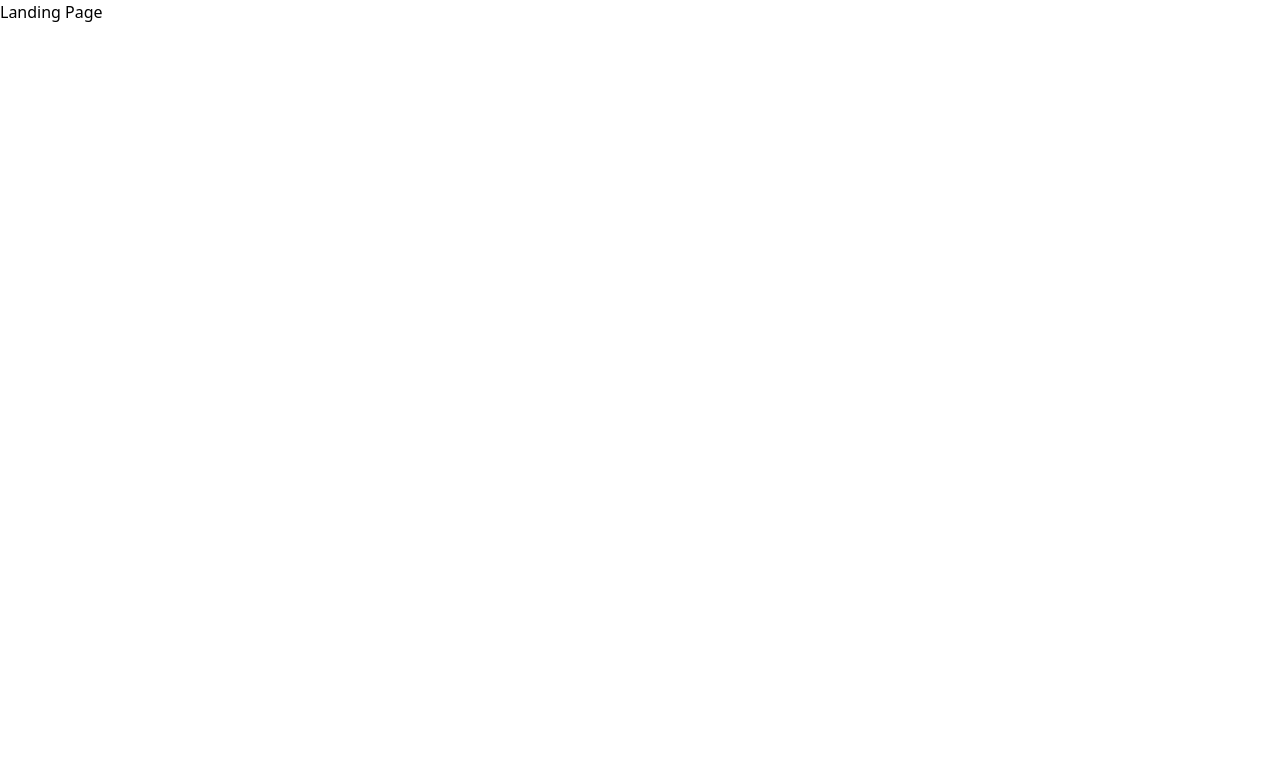
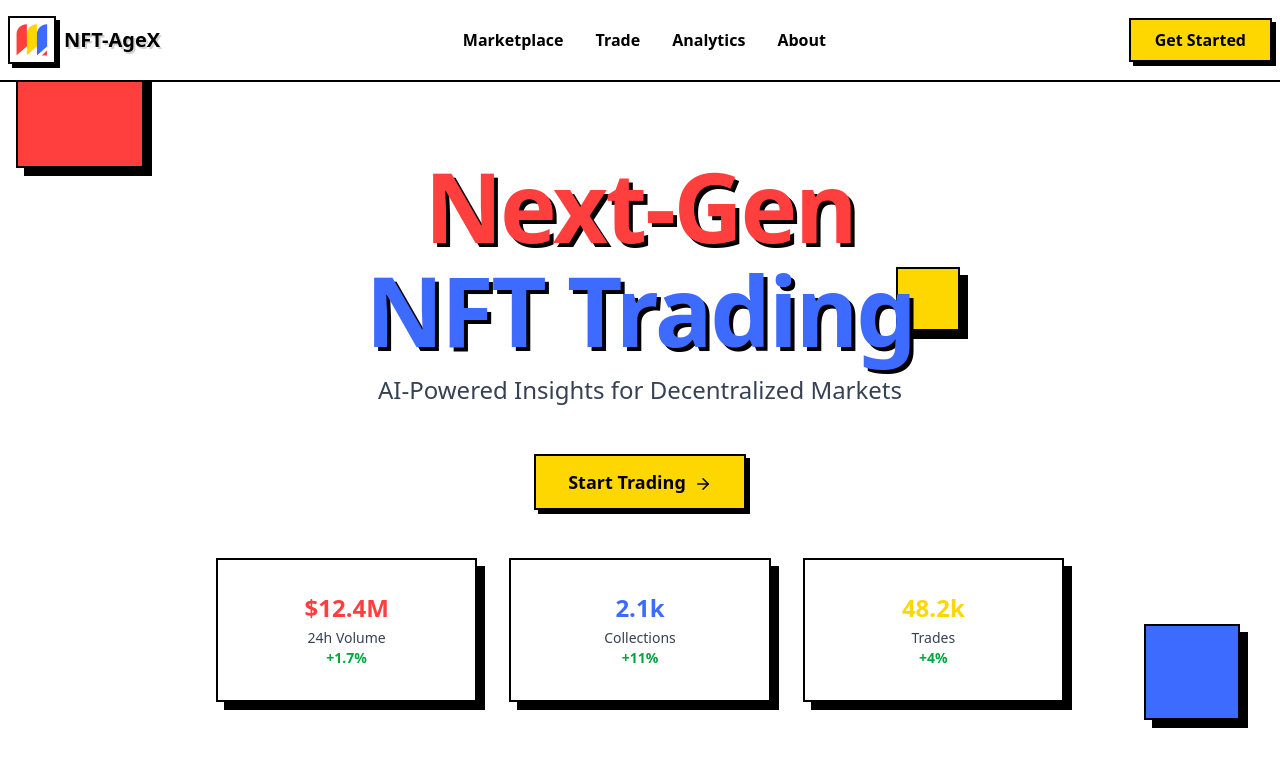
Before and after one commit to adityas1309/NFT-AgeX, a React (Vite) app in the folder client/: page / in a window 1280 px wide. Shown: the top 766 px of the page. Built offline with nearby package versions, Linux system fonts and the light colour scheme.

Commit message:
Add landing page components and navigation with animations

```diff
--- a/client/package.json
+++ b/client/package.json
@@ -11,9 +11,11 @@
   },
   "dependencies": {
     "@tailwindcss/vite": "^4.1.5",
+    "framer-motion": "^12.9.4",
     "lucide-react": "^0.507.0",
     "react": "^19.0.0",
     "react-dom": "^19.0.0",
+    "react-icons": "^5.5.0",
     "react-router": "^7.5.3",
     "tailwindcss": "^4.1.5"
   },
--- /dev/null
+++ b/client/src/components/landing/Hero.jsx
@@ -0,0 +1,117 @@
+import React from "react";
+import { useNavigate } from "react-router";
+import { motion } from "framer-motion";
+import { FiArrowRight } from "react-icons/fi";
+
+const Hero = () => {
+  const navigate = useNavigate();
+  return (
+    <section className="relative min-h-screen flex flex-col items-center justify-center bg-white overflow-hidden pt-30 lg:pt-15 px-4 sm:px-6">
+      <motion.div
+        className="z-10 text-center w-full px-4 max-w-7xl mx-auto"
+        initial={{ opacity: 0, y: 20 }}
+        animate={{ opacity: 1, y: 0 }}
+        transition={{ duration: 0.8 }}
+      >
+        <h1 className="text-5xl md:text-6xl lg:text-7xl xl:text-8xl font-bold mb-4 tracking-tight">
+          <span
+            className="block text-[#FF3E3E] mb-2"
+            style={{ textShadow: "4px 4px 0 #000" }}
+          >
+            Next-Gen
+          </span>
+          <span
+            className="block text-[#3E6BFF]"
+            style={{ textShadow: "4px 4px 0 #000" }}
+          >
+            NFT Trading
+          </span>
+        </h1>
+
+        <p className="text-gray-700 text-lg sm:text-xl md:text-2xl mb-8 sm:mb-12 font-medium">
+          AI-Powered Insights for Decentralized Markets
+        </p>
+
+        <motion.button
+          onClick={() => navigate("/login")}
+          className="bg-[#FFD700] border-2 border-black text-black px-6 py-2 sm:px-8 sm:py-3 text-base sm:text-lg font-bold transition-all duration-300 hover:shadow-[8px_8px_0_0_#000] relative"
+          whileHover={{ scale: 1.05 }}
+          whileTap={{ scale: 0.95 }}
+          style={{ boxShadow: "4px 4px 0 0 #000" }}
+        >
+          Start Trading
+          <FiArrowRight className="inline ml-2" />
+        </motion.button>
+      </motion.div>
+
+      <div className="w-full left-0 right-0 grid grid-cols-1 md:grid-cols-3 gap-4 sm:gap-6 md:gap-8 max-w-4xl mx-auto px-4 sm:px-6 pt-8 sm:pt-12">
+        <motion.div
+          className="text-center bg-white py-6 sm:py-8 border-2 border-black rounded-none"
+          initial={{ opacity: 0, y: 20 }}
+          animate={{ opacity: 1, y: 0 }}
+          transition={{ delay: 0.2 }}
+          style={{ boxShadow: "8px 8px 0 0 #000" }}
+        >
+          <div className="text-[#FF3E3E] text-xl sm:text-2xl font-bold mb-1">
+            $12.4M
+          </div>
+          <div className="text-gray-700 text-sm sm:text-md font-medium">
+            24h Volume
+          </div>
+          <div className="text-green-600 text-xs sm:text-sm font-bold">
+            +1.7%
+          </div>
+        </motion.div>
+
+        <motion.div
+          className="text-center bg-white py-6 sm:py-8 border-2 border-black rounded-none"
+          initial={{ opacity: 0, y: 20 }}
+          animate={{ opacity: 1, y: 0 }}
+          transition={{ delay: 0.3 }}
+          style={{ boxShadow: "8px 8px 0 0 #000" }}
+        >
+          <div className="text-[#3E6BFF] text-xl sm:text-2xl font-bold mb-1">
+            2.1k
+          </div>
+          <div className="text-gray-700 text-sm sm:text-md font-medium">
+            Collections
+          </div>
+          <div className="text-green-600 text-xs sm:text-sm font-bold">
+            +11%
+          </div>
+        </motion.div>
+
+        <motion.div
+          className="text-center bg-white py-6 sm:py-8 border-2 border-black rounded-none"
+          initial={{ opacity: 0, y: 20 }}
+          animate={{ opacity: 1, y: 0 }}
+          transition={{ delay: 0.4 }}
+          style={{ boxShadow: "8px 8px 0 0 #000" }}
+        >
+          <div className="text-[#FFD700] text-xl sm:text-2xl font-bold mb-1">
+            48.2k
+          </div>
+          <div className="text-gray-700 text-sm sm:text-md font-medium">
+            Trades
+          </div>
+          <div className="text-green-600 text-xs sm:text-sm font-bold">+4%</div>
+        </motion.div>
+      </div>
+
+      <div
+        className="absolute top-10 left-4 w-16 h-16 sm:w-24 sm:h-24 md:w-32 md:h-32 border-2 border-black bg-[#FF3E3E]"
+        style={{ boxShadow: "8px 8px 0 0 #000" }}
+      ></div>
+      <div
+        className="absolute bottom-10 sm:bottom-20 right-4 sm:right-10 w-14 h-14 sm:w-20 sm:h-20 md:w-24 md:h-24 border-2 border-black bg-[#3E6BFF] -z-10 md:z-0"
+        style={{ boxShadow: "8px 8px 0 0 #000" }}
+      ></div>
+      <div
+        className="hidden sm:block absolute top-1/3 right-1/4 w-12 h-12 md:w-16 md:h-16 border-2 border-black bg-[#FFD700]"
+        style={{ boxShadow: "8px 8px 0 0 #000" }}
+      ></div>
+    </section>
+  );
+};
+
+export default Hero;
--- /dev/null
+++ b/client/src/components/landing/LandingNavbar.jsx
@@ -0,0 +1,56 @@
+import {} from "react";
+import { Link } from "react-router";
+import { motion } from "framer-motion";
+
+const LandingNavbar = () => {
+  const menuItems = [
+    { label: "Marketplace", path: "/marketplace" },
+    { label: "Trade", path: "/trade" },
+    { label: "Analytics", path: "/analytics" },
+    { label: "About", path: "/about" },
+  ];
+
+  return (
+    <nav className="fixed top-0 left-0 right-0 z-50 bg-white border-b-2 border-black">
+      <div className="max-w-7xl mx-auto px-2 h-20">
+        <div className="flex items-center justify-between h-full">
+          <Link to="/" className="flex items-center gap-2">
+            <div
+              className="w-12 h-12 border-2 border-black bg-[#FFf] flex items-center justify-center"
+              style={{ boxShadow: "4px 4px 0 0 #000" }}
+            ><img src="logo.png" alt=""className="h-8 w-8" /></div>
+            <span
+              className="text-black text-xl font-bold "
+              style={{ textShadow: "2px 2px 0 #d2d2d2" }}
+            >
+              NFT-AgeX
+            </span>
+          </Link>
+
+          <div className="hidden md:flex items-center gap-8">
+            {menuItems.map((item) => (
+              <Link
+                key={item.label}
+                to={item.path}
+                className="text-black font-bold hover:text-[#3E6BFF] transition-colors duration-200"
+              >
+                {item.label}
+              </Link>
+            ))}
+          </div>
+
+          <motion.button
+            whileHover={{ scale: 1.05 }}
+            whileTap={{ scale: 0.95 }}
+            className="bg-[#FFD700] border-2 border-black text-black px-6 py-2 font-bold transition-all duration-300 hover:shadow-[4px_4px_0_0_#000]"
+            style={{ boxShadow: "4px 4px 0 0 #000" }}
+          >
+            <Link to="/login">Get Started</Link>
+          </motion.button>
+        </div>
+      </div>
+    </nav>
+  );
+};
+
+export default LandingNavbar;
--- a/client/src/pages/Landing.jsx
+++ b/client/src/pages/Landing.jsx
@@ -1,9 +1,14 @@
 import React from 'react'
+import LandingNavbar from '../components/landing/LandingNavbar'
+import Hero from '../components/landing/Hero'
 
 const Landing = () => {
   return (
     <div className="min-h-screen bg-white text-black overflow-hidden">
-      Landing Page
+      <LandingNavbar />
+      <main className="space-y-20 md:space-y-32">
+        <Hero />
+      </main>
     </div>
   );
 };
```
Also changed, not shown: 1 other file (tests, documents, lock files or other folders).
